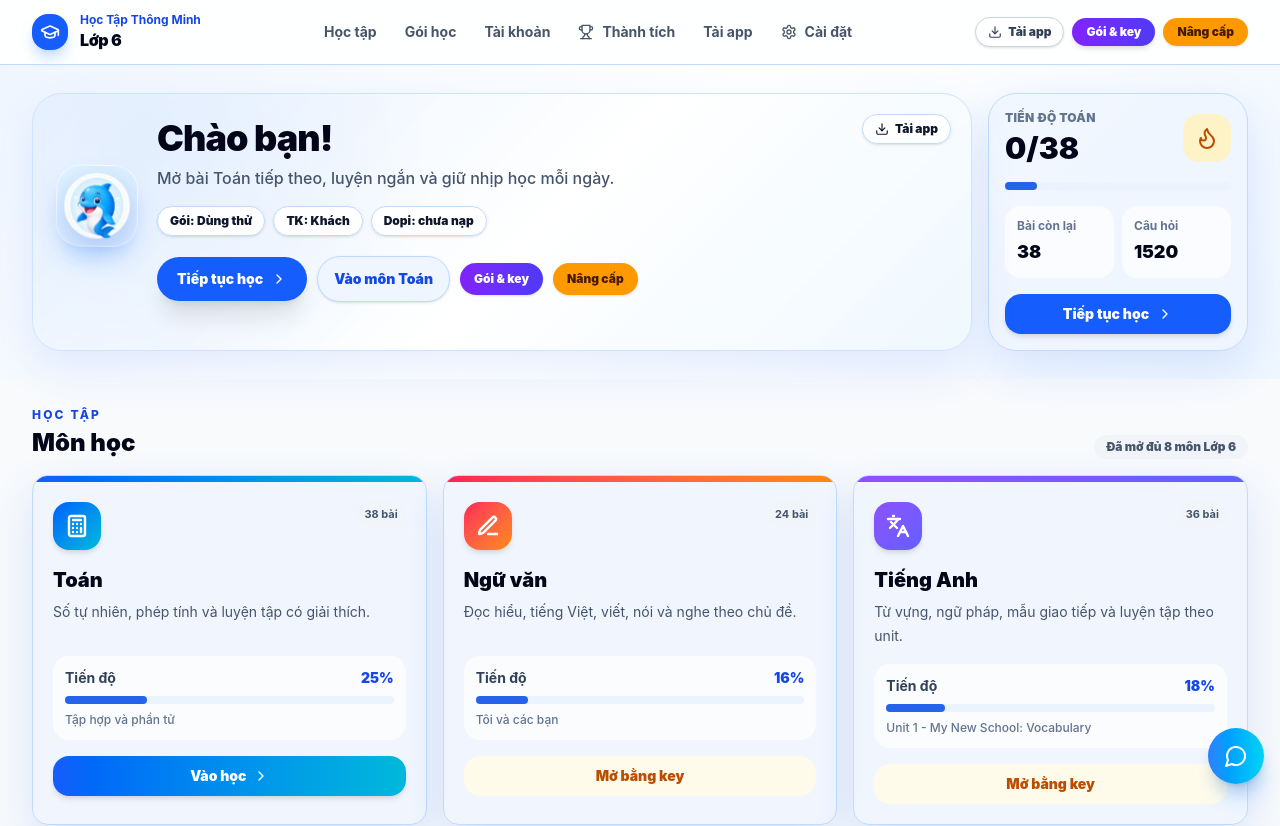
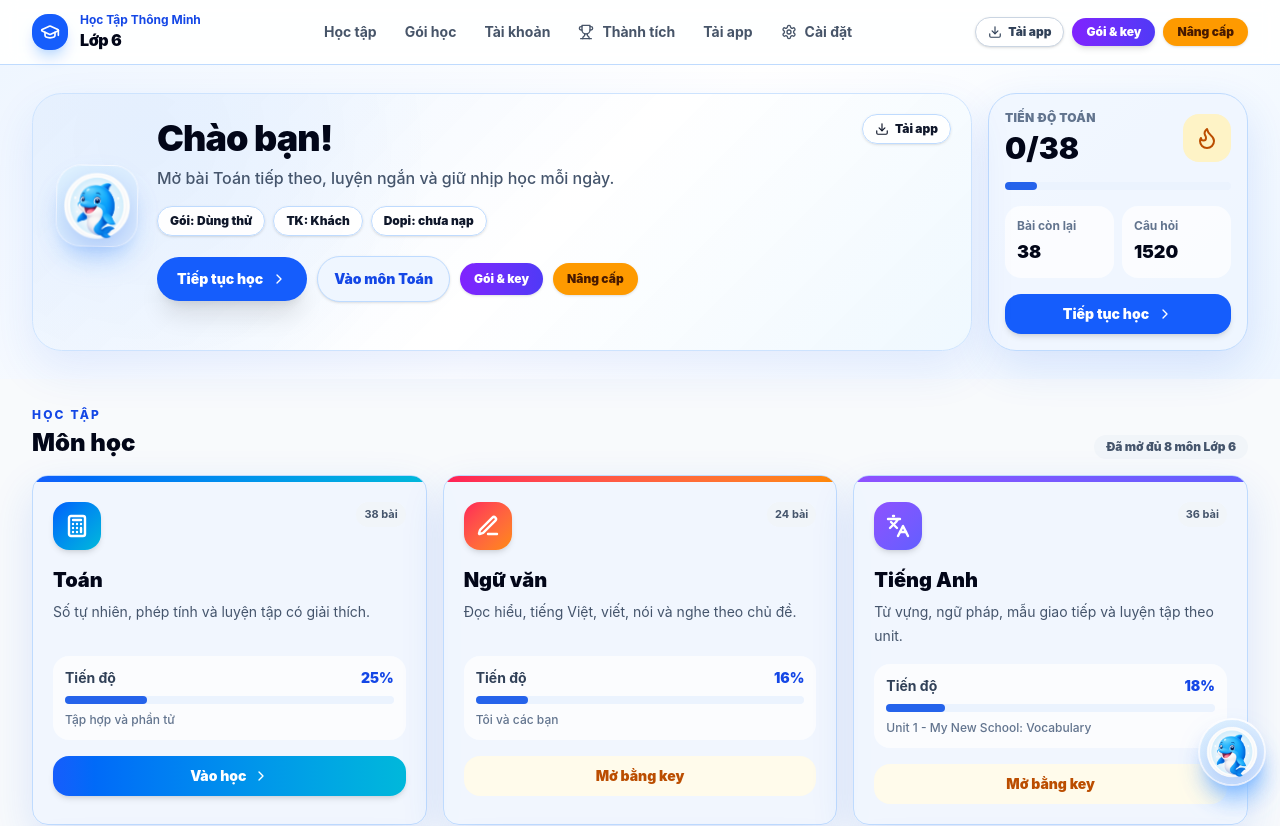
Before and after one commit to gustavjung01/lop-06, a React (Vite) app: page / in a window 1280 px wide. Shown: the top 826 px of the page. Built offline with nearby package versions, Linux system fonts and the light colour scheme.

Commit message:
fix: restore Dopi avatar in chat widget

```diff
--- a/src/shared/components/MascotChatWidget.tsx
+++ b/src/shared/components/MascotChatWidget.tsx
@@ -6,10 +6,12 @@
  */
 
 import { useState, useRef, useEffect, useCallback } from 'react';
-import { X, Send, MessageCircle, ExternalLink } from 'lucide-react';
+import { X, Send, ExternalLink } from 'lucide-react';
 import { sendToServerAIWithStoredKey, getDopiAICapacity } from '../services/serverAiChat';
 import { AiCapacityBar } from './AiCapacityBar';
 import { AI_CHAT_INTENT_EVENT, type AIChatIntentDetail } from '../services/aiChatIntent';
+
+const ASSET_BASE_URL = (import.meta as any).env?.BASE_URL || '/';
 
 interface ChatMessage {
   id: number;
@@ -127,9 +129,15 @@ export function MascotChatWidget() {
       {!open && (
         <button
           onClick={() => setOpen(true)}
-          className="fixed bottom-4 right-4 z-50 w-14 h-14 rounded-full bg-gradient-to-r from-blue-500 to-cyan-400 text-white shadow-lg hover:shadow-xl transition-all hover:scale-110 flex items-center justify-center"
+          className="fixed bottom-4 right-4 z-50 flex h-16 w-16 items-center justify-center rounded-full bg-gradient-to-br from-sky-100 to-blue-100 p-1.5 shadow-xl shadow-blue-300/70 ring-2 ring-white transition-all hover:scale-110 hover:shadow-2xl"
+          aria-label="Mở chat với Dopi"
+          title="Chat với Dopi"
         >
-          <MessageCircle className="w-6 h-6" />
+          <img
+            src={`${ASSET_BASE_URL}dopi-avatar.png`}
+            alt="Dopi"
+            className="h-full w-full object-contain drop-shadow-[0_10px_14px_rgba(37,99,235,0.28)]"
+          />
         </button>
       )}
 
@@ -139,7 +147,11 @@ export function MascotChatWidget() {
           {/* Header */}
           <div className="bg-gradient-to-r from-blue-500 to-cyan-400 p-4 flex items-center justify-between">
             <div className="flex items-center gap-2">
-              <span className="text-2xl">🐬</span>
+              <img
+                src={`${ASSET_BASE_URL}dopi-avatar.png`}
+                alt="Dopi"
+                className="h-10 w-10 rounded-2xl bg-white/90 object-contain p-1 shadow-sm"
+              />
               <div>
                 <div className="font-bold text-white">Dopi</div>
                 <div className="text-xs text-white/80 flex items-center gap-2">
```
